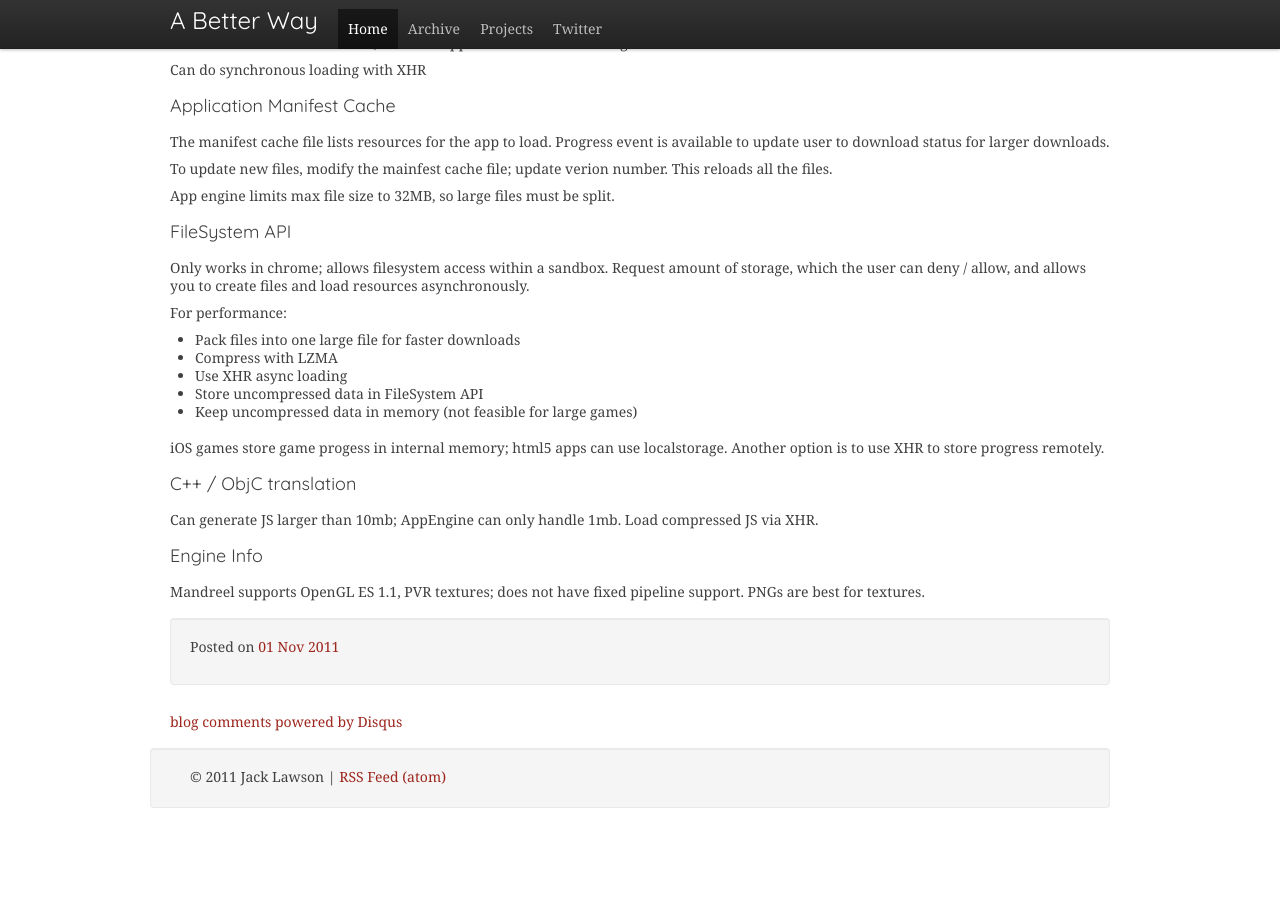
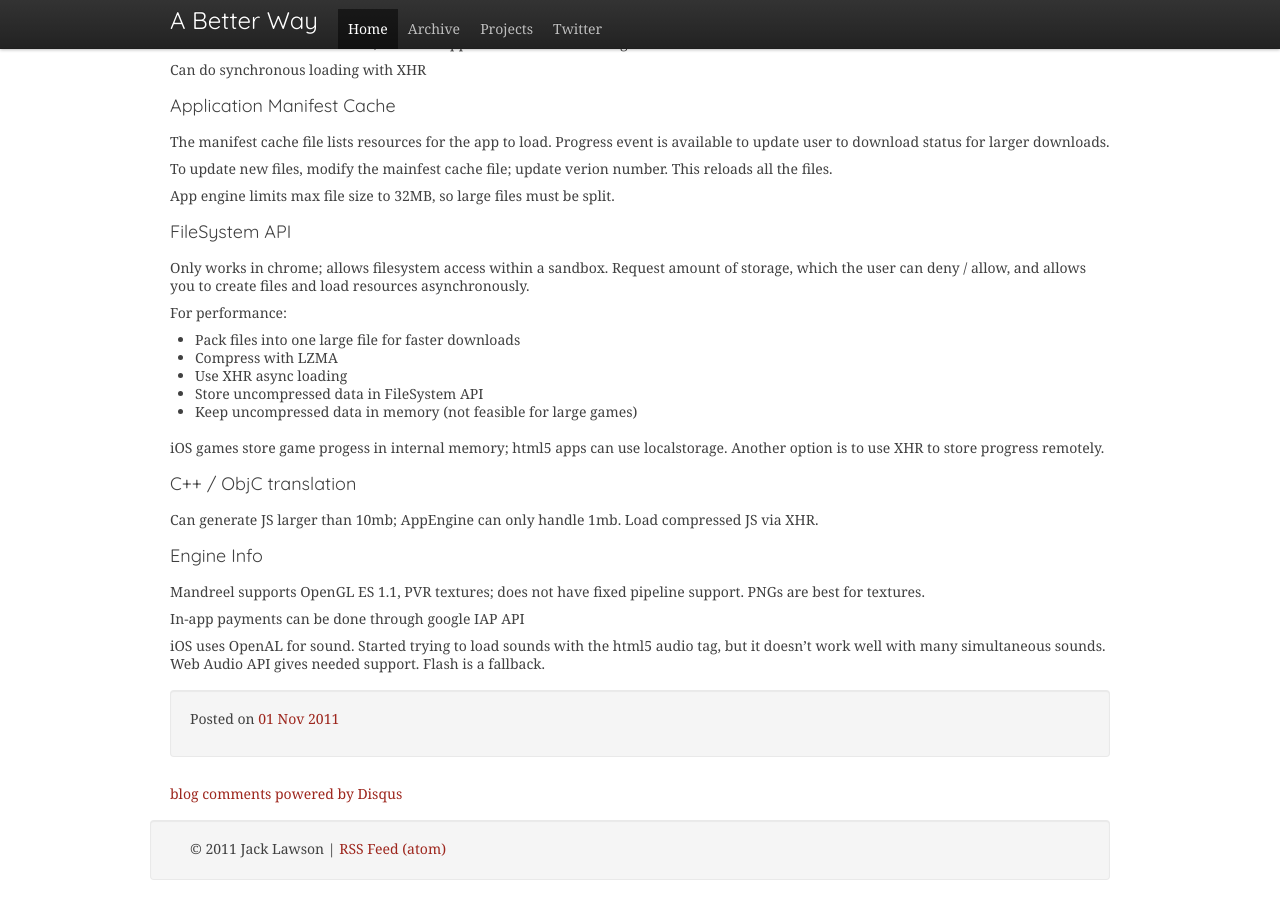
Before and after one commit to ajacksified/ajacksified.github.com, a Jekyll site: the page built from _posts/2011-11-01-new-game-conf-liveblog.markdown, in a window 1280 px wide and 900 px high, scrolled down 12281 px. Built offline with Jekyll 4.4.1, drawn with Linux system fonts in a browser that asks for light colours; nearby versions of some CDN libraries; some web fonts are replaced; Markdown is read by kramdown in place of the engine named in the settings; comment, search, counter and statistics services are not loaded; before the commit the page ends 13109 px from its top, so only the background shows below that.

Commit message:
session 6

```diff
--- a/_posts/2011-11-01-new-game-conf-liveblog.markdown
+++ b/_posts/2011-11-01-new-game-conf-liveblog.markdown
@@ -852,3 +852,9 @@ compressed JS via XHR.
 
 Mandreel supports OpenGL ES 1.1, PVR textures; does not have fixed pipeline
 support. PNGs are best for textures.
+
+In-app payments can be done through google IAP API
+
+iOS uses OpenAL for sound. Started trying to load sounds with the html5 audio
+tag, but it doesn't work well with many simultaneous sounds. Web Audio API
+gives needed support. Flash is a fallback.
```
